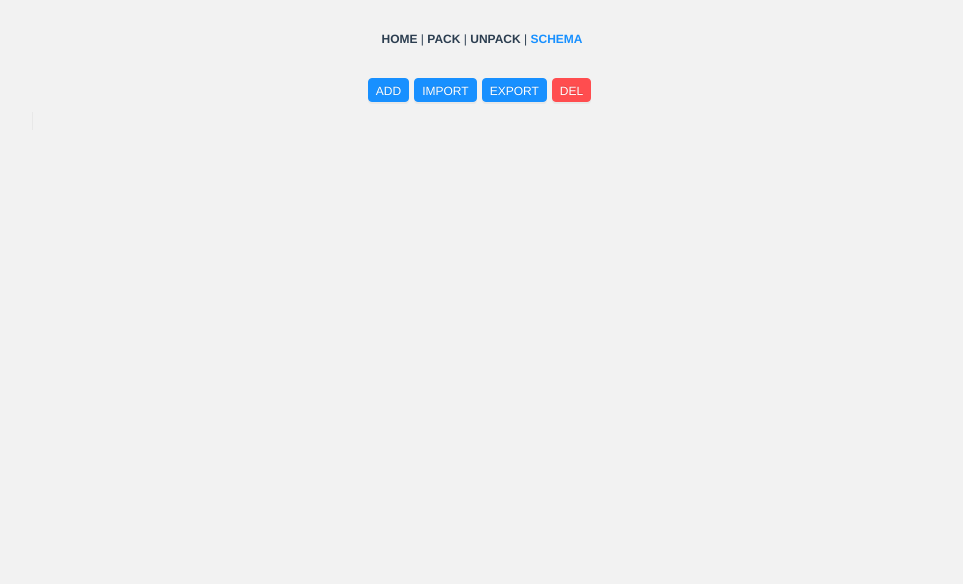
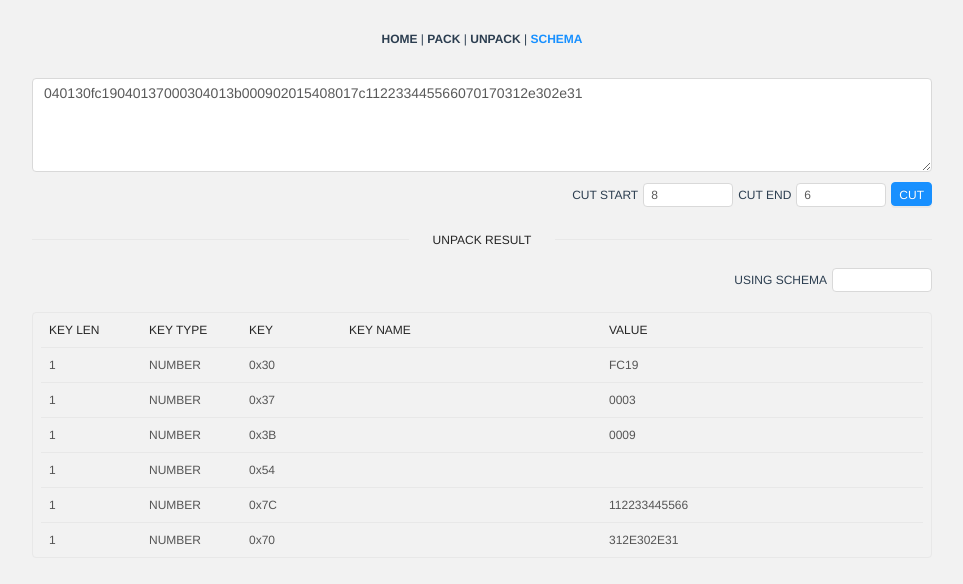
Before and after one commit to sinfere/bkv-js-tool, a Vue app: page /#/schema in a window 1280 px wide. Shown: the top 584 px of the page, without its empty margins (158-1121 px from the left). Built offline with nearby package versions, Linux system fonts and the light colour scheme.

Commit message:
use schema in pack
1.use schema in pack
2.can cut head and tail in unpack

```diff
--- a/src/components/bkv-editor.vue
+++ b/src/components/bkv-editor.vue
@@ -1,16 +1,30 @@
 <template>
   <div class="bkv-editor">
+    <span class="mr-5">USING SCHEMA</span>
+    <a-select v-model="schemaId" size="small" class="mr-30" style="width: 100px" @change="changeKeyList">
+      <a-select-option v-for="s in schemas" :key="s.id" :value="s.id">
+        {{s.name}}
+      </a-select-option>
+    </a-select>
     <a-button type="primary" @click="handleAddItem" class="add-item" size="small">ADD KV</a-button>
+
     <div class="clear-10"></div>
     <div v-for="(item, index) of itemList" :key="index">
       <div class="bkv-item">
-        <a-select class="key ml-10" placeholder="Select Key" v-model="item.key" @change="updateKV" size="small">
+        <a-select class="key ml-10" placeholder="Select Key" v-model="item.key" @change="updateKV" size="small" show-search option-filter-prop="children">
           <a-select-option v-for="itemKey in keyList" :key="itemKey.key" :value="itemKey.key">
-            {{ '0x' + itemKey.key.toString(16).toUpperCase() + ' ' + itemKey.name }}
+            {{ '0x' + itemKey.key.toString(16).toUpperCase() + ' ' + itemKey.key_name }}
           </a-select-option>
+          <div slot="dropdownRender" slot-scope="menu">
+            <v-nodes :vnodes="menu" />
+            <a-divider style="margin: 4px 0;" />
+            <div style="padding: 4px 8px; cursor: pointer;" @mousedown="e => e.preventDefault()" @click="showAddItemDialog">
+              <a-icon type="plus" /> ADD KEY
+            </div>
+          </div>
         </a-select>
         <a-input class="value ml-10" size="small" placeholder="Value" v-model="item.value" @keyup.native="updateKV"
-                 @change="updateKV" @blur="updateKV"></a-input>
+          @change="updateKV" @blur="updateKV"></a-input>
         <span class="kv">{{ item.kv }}</span>
         <a-button class="ml-10" type="danger" size="small" @click="handleDelItem(index)">DEL</a-button>
       </div>
@@ -18,32 +32,151 @@
     <div class="clear-10"></div>
     <div class="clear-5"></div>
     <div class="bkv" v-if="itemList.length > 0">BKV: {{ bkv }}</div>
+
+
+
+
+    <a-modal v-model="addItemDialogVisible" title="IMPORT SCHEMA" @ok="handleAddKey" @cancel="addItemDialogVisible = false">
+      <a-form-model :model="addItemForm" ref="addItemForm" :rules="addItemFormRules" :label-col="{ span: 6 }" :wrapper-col="{ span: 14 }">
+        <a-form-model-item label="Key Type" prop="key_type">
+          <a-radio-group v-model="addItemForm.key_type">
+            <a-radio-button value="number">number</a-radio-button>
+            <a-radio-button value="string">string</a-radio-button>
+          </a-radio-group>
+        </a-form-model-item>
+        <a-form-model-item label="Key" prop="key">
+          <a-input v-model="addItemForm.key" />
+        </a-form-model-item>
+        <a-form-model-item label="Value Type" prop="value_type">
+          <a-select v-model="addItemForm.value_type">
+            <a-select-option v-for="vt in valueTypes" :key="vt">{{vt}}</a-select-option>
+          </a-select>
+        </a-form-model-item>
+        <a-form-model-item label="Key Name" prop="key_name">
+          <a-input v-model="addItemForm.key_name" />
+        </a-form-model-item>
+      </a-form-model>
+    </a-modal>
+
   </div>
 </template>
 
 <script>
 import BKV from '../core/bkv'
+import {mapState, mapActions, mapGetters} from 'vuex'
 
 export default {
   name: "bkv-editor",
-  props: {
-    keyList: {
-      type: Array,
-      default: function () {
-        return [];
-      }
+  props: {},
+  components: {
+    VNodes: {
+      functional: true,
+      render: (h, ctx) => ctx.props.vnodes,
     },
   },
   data() {
     return {
+      keyList: [],
       itemList: [],
+      schemaId: '',
       bkv: '',
+
+      valueTypes: [ 'uint8', 'uint16', 'uint32', 'uint64', 'int8', 'int16', 'int32', 'int64', 'float32', 'float64', 'string', 'raw', ],
+      addItemDialogVisible: false,
+      addItemForm: {
+        key_type: '',
+        key: '',
+        value_type: '',
+        key_name: '',
+      },
+      addItemFormRules: {
+        key_type: [{required: true, message: 'Required', trigger: 'blur'},],
+        key: [{required: true, message: 'Required', trigger: 'blur'},],
+        key_name: [{required: true, message: 'Required', trigger: 'blur'},],
+      },
     }
   },
+  computed: {
+    ...mapGetters('schema', {
+      schemas: 'getAllSchemas',
+    }),
+  },
+  methods: {
+    ...mapActions('schema', [
+      'saveSchema',
+      'deleteSchema',
+      'updateSchemaItem',
+    ]),
+    showAddItemDialog: function () {
+      this.addItemDialogVisible = true;
+      this.addItemForm.key_type = 'number';
+      this.addItemForm.key = '';
+      this.addItemForm.value_type = 'raw';
+    },
+    parseKey: function (keyType, key) {
+      if (keyType === 'number') {
+        key = parseInt(key);
+      } else if (keyType === 'string') {
+        key = '' + key;
+      } else {
+        return undefined;
+      }
+      return key;
+    },
+    handleAddKey() {
+      this.$refs.addItemForm.validate(valid => {
+        if (valid) {
+          let keyType = this.addItemForm.key_type;
+          let key = this.addItemForm.key;
+          key = this.parseKey(keyType, key);
+          if (key === undefined) {
+            this.$message.error(`invalid key`);
+            return;
+          }
 
-  methods: {
+          console.log('add key', this.keyList);
+          let keyList = [...this.keyList, {
+            key: key,
+            value_type: this.addItemForm.value_type,
+            key_name: this.addItemForm.key_name,
+          }];
+
+          try {
+            BKV.validateSchema(keyList)
+          } catch (e) {
+            this.$message.error(`validate items fail: ${e.toString()}`);
+            return
+          }
+
+          let now = new Date()
+          let schema = this.schemas.find(s => s.id === this.schemaId) || {
+            id: now.getTime(),
+            name: now.getTime(),
+          };
+          this.keyList = keyList;
+          this.saveSchema({
+            id: schema.id,
+            name: schema.name,
+            items: keyList,
+          })
+          this.addItemDialogVisible = false;
+        } else {
+          return false;
+        }
+      });
+    },
+
+    changeKeyList() {
+      let schema = this.schemas.find(s => s.id === this.schemaId);
+      console.log('schema:', schema)
+      this.keyList = schema && schema.items;
+      console.log('this.keyList:', this.keyList)
+
+      this.updateKV()
+    },
+
     handleAddItem() {
-      this.itemList = [...this.itemList, {key: '', value: '', kv: '',}]
+      this.itemList = [...this.itemList, {key: undefined, value: '', kv: '',}]
     },
 
     handleDelItem(index) {
@@ -74,7 +207,7 @@ export default {
         return new Uint8Array(0);
       }
 
-      let type = keyDef.type;
+      let type = keyDef.value_type;
       switch (type) {
         case 'uint8': {
           value = parseInt(value);
@@ -96,6 +229,14 @@ export default {
           let buffer = new Uint8Array(4);
           let dv = new DataView(buffer.buffer);
           dv.setUint32(0, value);
+          return buffer;
+        }
+
+        case 'uint64': {
+          value = parseInt(value);
+          let buffer = new Uint8Array(8);
+          let dv = new DataView(buffer.buffer);
+          dv.setBigUint64(0, value);
           return buffer;
         }
 
@@ -123,15 +264,39 @@ export default {
           return buffer;
         }
 
+        case 'int64': {
+          value = parseInt(value);
+          let buffer = new Uint8Array(8);
+          let dv = new DataView(buffer.buffer);
+          dv.setBigInt64(0, value);
+          return buffer;
+        }
+
+        case 'float32': {
+          value = parseInt(value);
+          let buffer = new Uint8Array(4);
+          let dv = new DataView(buffer.buffer);
+          dv.setFloat32(0, value);
+          return buffer;
+        }
+
+        case 'int64': {
+          value = parseInt(value);
+          let buffer = new Uint8Array(8);
+          let dv = new DataView(buffer.buffer);
+          dv.setFloat64(0, value);
+          return buffer;
+        }
+
         case 'string': {
           return BKV.stringToBuffer(value)
         }
 
-        case 'hex': {
+        case 'hex':
+        case 'raw': {
           return BKV.hexToBuffer(value)
         }
       }
-
     },
 
     updateKV() {
@@ -170,7 +335,7 @@ export default {
 
     getBKV() {
       return this.bkv;
-    }
+    },
   }
 }
 </script>
--- a/src/main.js
+++ b/src/main.js
@@ -1,5 +1,5 @@
 import Vue from 'vue'
-import App from './app.vue'
+import App from './App.vue'
 import router from './router'
 import store from './store/index'
 import Antd from 'ant-design-vue'
--- a/src/views/pack.vue
+++ b/src/views/pack.vue
@@ -1,6 +1,6 @@
 <template>
   <div class="pack">
-    <bkv-editor class="bkv-editor-holder" :keyList="keyList"/>
+    <bkv-editor class="bkv-editor-holder"/>
   </div>
 </template>
 
--- a/src/views/schema.vue
+++ b/src/views/schema.vue
@@ -1,40 +1,29 @@
 <template>
-  <div class="schema">
-    <a-button @click="showImport" type="primary" size="small" class="mr-5">ADD</a-button>
-    <a-upload name="import" :beforeUpload="beforeSchemaUpload" :showUploadList="false" size="small" class="mr-5">
-      <a-button type="primary" size="small">IMPORT</a-button>
-    </a-upload>
-    <a-button @click="exportSchema" type="primary" size="small" class="mr-5">EXPORT</a-button>
-    <a-button @click="del" type="danger" size="small" class="mr-5">DEL</a-button>
+  <div class="unpack">
+    <a-textarea placeholder="BKV" :rows="4" v-model="bkvHex" @keyup.native="parse" @change="parse" @blur="parse"/>
     <div class="clear-10"></div>
-    <a-tabs
-      tab-position="left"
-      ref="tab"
-      @change="onTabChange"
-      :active-key="activeTabKey"
-    >
-      <a-tab-pane v-for="s in schemas" :key="s.id" :tab="s.name">
-        <bkv-schema-editor :schema="s"></bkv-schema-editor>
-      </a-tab-pane>
-    </a-tabs>
-    <div class="clear-10"></div>
+    <div class="fr">
+      <span class="mr-5">CUT START</span>
+      <a-input-number v-model="cutStart"  size="small"/>
+      <span class="mr-5 ml-5">CUT END</span>
+      <a-input-number v-model="cutEnd"  size="small"/>
 
-    <a-modal v-model="importDialogVisible" title="ADD SCHEMA" @ok="handleImport"
-             @cancel="importDialogVisible = false">
-      <a-form-model :model="importSchemaForm" ref="importSchemaForm" :rules="importSchemaFormRules"
-                    :label-col="{ span: 6 }" :wrapper-col="{ span: 14 }">
-        <a-form-model-item label="Id" prop="id">
-          <a-input v-model="importSchemaForm.id"/>
-        </a-form-model-item>
-        <a-form-model-item label="Name" prop="name">
-          <a-input v-model="importSchemaForm.name"/>
-        </a-form-model-item>
-        <a-form-model-item label="Items(JSON)" prop="items">
-          <a-input v-model="importSchemaForm.items" type="textarea" :placeholder="importSchemaItemsPlaceHolder" />
-        </a-form-model-item>
-      </a-form-model>
-    </a-modal>
+      <a-button @click="cut" type="primary"  size="small" class="ml-5">CUT</a-button>
+    </div>
+    <div class="clear-5"></div>
 
+    <a-divider>UNPACK RESULT</a-divider>
+    <div class="fr">
+      <span class="mr-5">USING SCHEMA</span>
+      <a-select v-model="schemaId" @change="parse" size="small" style="width: 100px" >
+        <a-select-option v-for="s in schemas" :key="s.id" :value="s.id">
+          {{s.name}}
+        </a-select-option>
+      </a-select>
+    </div>
+
+    <div class="clear-20"></div>
+    <a-table :columns="columns" :rowKey="record => record.key" :dataSource="data" :pagination="false" size="small" />
   </div>
 </template>
 
@@ -42,210 +31,107 @@
 
 import BKV from '../core/bkv'
 import {mapState, mapActions, mapGetters} from 'vuex'
-import bkvSchemaEditor from '@/components/bkv-schema-editor'
 
 const columns = [
-  {
-    title: 'KEY',
-    dataIndex: 'key_label',
-    width: '100px',
-  },
-  {
-    title: 'VALUE TYPE',
-    dataIndex: 'value_type',
-    width: '100px',
-  },
-  {
-    title: 'KEY NAME',
-    dataIndex: 'key_name',
-  },
-
+  { title: 'KEY LEN', dataIndex: 'key_len', width: '100px', },
+  { title: 'KEY TYPE', dataIndex: 'key_type', width: '100px', },
+  { title: 'KEY', dataIndex: 'key', width: '100px', },
+  { title: 'KEY NAME', dataIndex: 'key_name', width: '260px', },
+  { title: 'VALUE', dataIndex: 'value', }
 ];
 
 export default {
   name: 'unpack',
-  components: {bkvSchemaEditor},
   data() {
     return {
+      bkvHex: '040130fc19040137000304013b000902015408017c112233445566070170312e302e31',
+      data: [],
       columns,
+      schemaId: '',
 
-      activeTabKey: '',
-
-      importDialogVisible: false,
-      importSchemaForm: {
-        id: '',
-        name: '',
-        items: '',
-      },
-      importSchemaFormRules: {
-        id: [{required: true, message: 'Required', trigger: 'blur'},],
-        name: [{required: true, message: 'Required', trigger: 'blur'},],
-      },
-      importSchemaItemsPlaceHolder: '[{"key":1,"value_type":"uint8","key_name":"type"}]'
+      cutStart: 8,
+      cutEnd: 6,
     }
   },
+
   computed: {
     ...mapGetters('schema', {
       schemas: 'getAllSchemas',
     })
   },
+
   mounted: function () {
-    console.log('schemas', this.schemas);
-    this.activeFirstTab();
+    console.log(this.bkvHex);
+    this.parse();
   },
+
   methods: {
-    ...mapActions('schema', [
-      'saveSchema',
-      'deleteSchema',
-    ]),
+    parse() {
+      this.data = [];
+      if (this.bkvHex === '') {
+        return;
+      }
+      this.bkvHex = this.bkvHex.replace(/\s*/g,"")
 
-    activeFirstTab() {
-      if (this.schemas.length > 0) {
-        this.activeTabKey = this.schemas[0].id;
-      }
-    },
-
-    add() {
-      console.log(this.$store.state.schema)
-      this.saveSchema({id: 'bkv-20015', name: '20015', items: testSchemaItems});
-      this.activeFirstTab();
-    },
-
-    del() {
-      this.deleteSchema(this.activeTabKey);
-      this.activeFirstTab();
-    },
-
-    onTabChange(key) {
-      console.log("tab change")
-      console.log(arguments)
-      this.activeTabKey = key;
-    },
-
-    showImport() {
-      this.importSchemaForm.id = '';
-      this.importSchemaForm.name = '';
-      this.importSchemaForm.items = '';
-
-      this.importDialogVisible = true;
-    },
-
-    handleImport() {
-      this.$refs.importSchemaForm.validate(valid => {
-        if (valid) {
-
-          let id = this.importSchemaForm.id;
-          let name = this.importSchemaForm.name;
-          let items;
-          try {
-            let itemsJson = this.importSchemaForm.items;
-            if (itemsJson === '') {
-              itemsJson = '[]';
-            }
-            items = JSON.parse(itemsJson);
-          } catch (e) {
-            this.$message.error(`parse items fail: ${e.toString()}`);
-            return
-          }
-
-          try {
-            BKV.validateSchema(items)
-          } catch (e) {
-            this.$message.error(`validate items fail: ${e.toString()}`);
-            return
-          }
-
-          this.saveSchema({id: id, name: name, items: items});
-          this.importDialogVisible = false;
-        } else {
-          console.log('error submit!!');
-          return false;
+      let bkv;
+      try {
+        let result = BKV.BKV.unpack(BKV.hexToBuffer(this.bkvHex));
+        console.log('parse result', result);
+        if (result.code !== 0) {
+          this.$message.error(`parse bkv fail: code=${result.code}`)
+          return;
         }
-      });
-    },
-
-    edit() {
-
-    },
-
-    importSchema() {
-
-    },
-
-    beforeSchemaUpload(file, fileList) {
-      console.log('beforeSchemaUpload');
-      console.log(arguments);
-
-      if (!file) {
-        return false;
+        bkv = result.bkv;
+      } catch (e) {
+        this.$message.error(`parse bkv err: ${e}`)
       }
 
-      console.log("read file...");
-      let reader = new FileReader();
-      reader.readAsText(file, "UTF-8");
-      reader.onload = e => {
-        let content = e.target.result;
-        try {
-          let schema = JSON.parse(content);
-          if (!schema || typeof schema !== 'object') {
-            this.$message.error(`invalid schema`)
-            return
+      let schema = this.schemas.find(s => s.id === this.schemaId);
+      let schemaItems = schema && schema.items;
+
+      let items = bkv.items();
+      for (let i in items) {
+        let item = items[i];
+        console.log(item);
+        let rawKey = item.key();
+        let key = rawKey;
+        if (!item.isStringKey()) {
+          key = '0x' + key.toString(16).toUpperCase();
+        }
+
+        let valueType = BKV.getValueType(rawKey, schemaItems);
+
+        let value = BKV.bufferToHex(item.value()).toUpperCase();
+        if (schemaItems) {
+          value = bkv.parse(rawKey, schemaItems)
+          if (value && valueType !== 'string') {
+            value = value + ` (${BKV.bufferToHex(item.value()).toUpperCase()})`
           }
-          let id = schema.id;
-          if (!id || typeof id !== 'string') {
-            this.$message.error(`invalid schema id`)
-            return
-          }
+        }
 
-          let name = schema.name;
-          if (!name || typeof name !== 'string') {
-            this.$message.error(`invalid schema name`)
-            return
-          }
+        let key_name = BKV.getKeyName(rawKey, schemaItems);
 
-          let items = schema.items;
-          BKV.validateSchema(items);
-
-          this.saveSchema({id, name, items});
-          setTimeout(() => {
-            this.activeFirstTab();
-          }, 500);
-        } catch (e) {
-          console.log(e);
-          this.$message.error(`import fail: ${e.message}`)
-        }
+        this.data.push({
+          key: key,
+          key_name: key_name,
+          key_len: item.keyLength(),
+          key_type: item.isStringKey() ? 'STRING' : 'NUMBER',
+          value: value,
+        });
       }
-      reader.onerror = function (e) {
-        this.$message.error(`read file fail: ${e}`)
-      }
-
-      return false;
+      console.log(this.data);
     },
-
-    exportSchema() {
-      let schema = this.schemas.find(s => s.id === this.activeTabKey);
-      if (!schema) {
-        return;
-      }
-
-      const data = JSON.stringify(schema)
-      const blob = new Blob([data], {type: 'text/plain'})
-      const e = document.createEvent('MouseEvents');
-      const a = document.createElement('a');
-      a.download = `bkv-schema-${schema.name}.json`;
-      a.href = window.URL.createObjectURL(blob);
-      a.dataset.downloadurl = ['text/json', a.download, a.href].join(':');
-      e.initMouseEvent('click', true, false, window, 0, 0, 0, 0, 0, false, false, false, false, 0, null);
-      a.dispatchEvent(e);
-      a.remove();
-    },
+    cut() {
+      this.bkvHex = this.bkvHex.slice(this.cutStart, this.bkvHex.length - this.cutEnd);
+      console.log('this.bkvHex:', this.bkvHex)
+      this.parse();
+    }
   }
 }
-
 </script>
 
 <style scoped lang="scss">
-.schema {
+.unpack {
   /*padding: 20px;*/
 
   width: 900px;
--- a/src/views/unpack.vue
+++ b/src/views/unpack.vue
@@ -81,6 +81,7 @@ export default {
       if (this.bkvHex === '') {
         return;
       }
+      this.bkvHex = this.bkvHex.replace(/\s*/g,"")
 
       let bkv;
       try {
```
Also changed, not shown: 1 other file (tests, documents, lock files or other folders).
